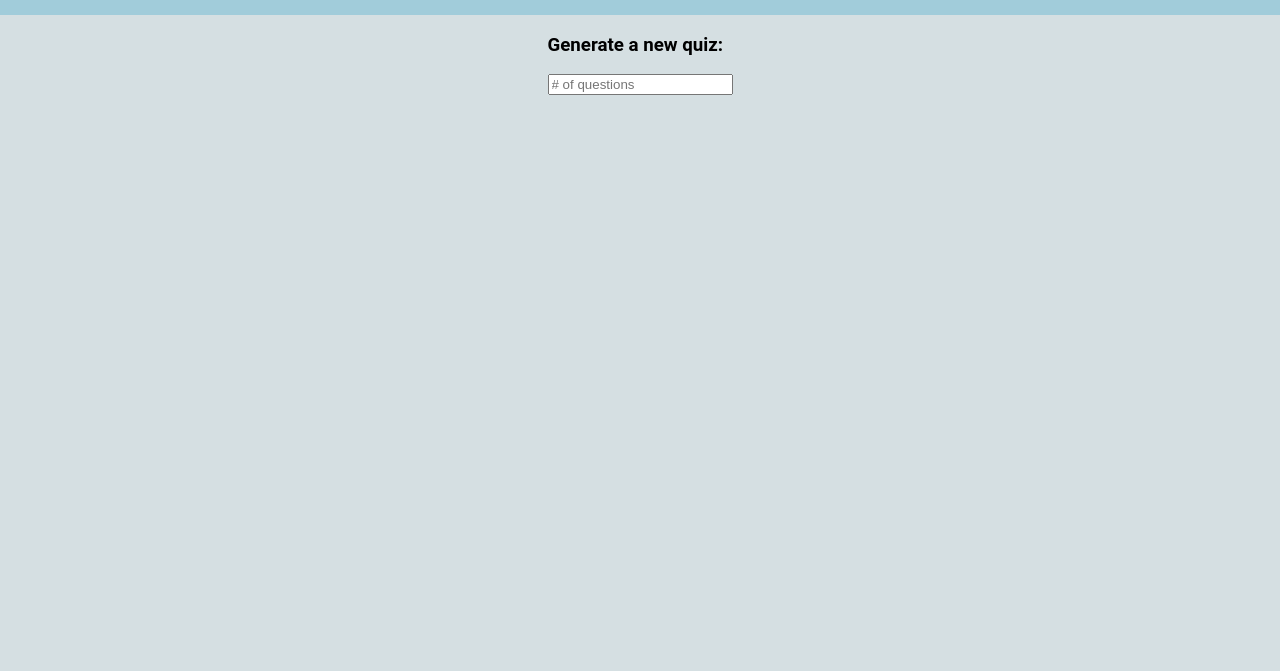
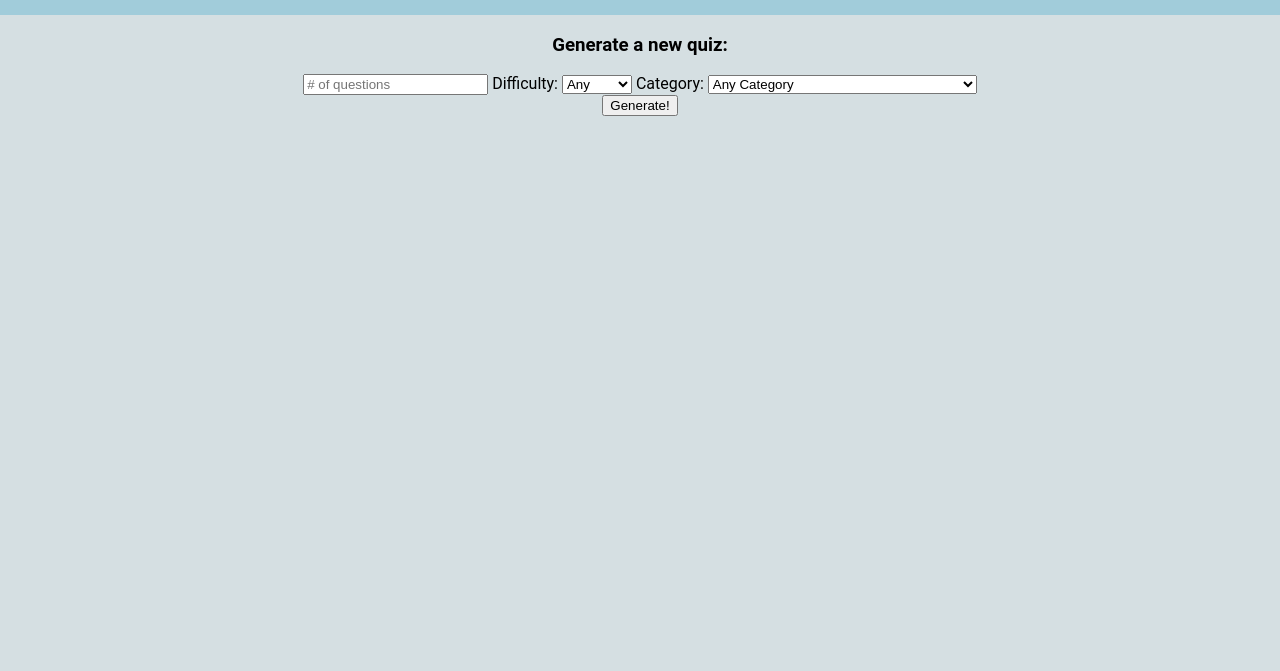
Before and after one commit to s-kaler/phase-1-project, a plain HTML site: page index.html in a window 1280 px wide. Shown: the part 129-800 px from the top of the page. Drawn offline with Linux system fonts and the light colour scheme; files whose address does not match are found by name.

Commit message:
created generate quiz form

```diff
--- a/index.html
+++ b/index.html
@@ -13,7 +13,7 @@
     </div>
     <div id="generate-container">
         <form id="generate-form">
-            <h3>Generate a new quiz:</h3>
+        <h3 id="form-header">Generate a new quiz:</h3>
             <input
                 type="text"
                 name="q-num"
@@ -21,6 +21,43 @@
                 placeholder="# of questions"
                 class="input-text"
             />
+            <label for="difficulty">Difficulty: </label>
+            <select type="dropdown" id="difficulty" name="difficulty">
+                <option value="any">Any</option>
+                <option value="easy">Easy</option>
+                <option value="medium">Medium</option>
+                <option value="hard">Hard</option>
+            </select>
+            <label for="trivia_category">Category: </label>
+            <select name="trivia_category" class="form-control">
+                <option value="any">Any Category</option>
+                <option value="9">General Knowledge</option>
+                <option value="10">Entertainment: Books</option>
+                <option value="11">Entertainment: Film</option>
+                <option value="12">Entertainment: Music</option>
+                <option value="13">Entertainment: Musicals &amp; Theatres</option>
+                <option value="14">Entertainment: Television</option>
+                <option value="15">Entertainment: Video Games</option>
+                <option value="16">Entertainment: Board Games</option>
+                <option value="17">Science &amp; Nature</option>
+                <option value="18">Science: Computers</option>
+                <option value="19">Science: Mathematics</option>
+                <option value="20">Mythology</option>
+                <option value="21">Sports</option>
+                <option value="22">Geography</option>
+                <option value="23">History</option>
+                <option value="24">Politics</option>
+                <option value="25">Art</option>
+                <option value="26">Celebrities</option>
+                <option value="27">Animals</option>
+                <option value="28">Vehicles</option>
+                <option value="29">Entertainment: Comics</option>
+                <option value="30">Science: Gadgets</option>
+                <option value="31">Entertainment: Japanese Anime &amp; Manga</option>
+                <option value="32">Entertainment: Cartoon &amp; Animations</option>
+            </select>
+            <br>
+            <button id="submit-quiz-button">Generate!</button>
         </form>
     </div>
 </body>
--- a/index.js
+++ b/index.js
@@ -1,3 +1,5 @@
+let quizGenerated = false;
+
 const init = () => {
     let dbURL = ""
 }
--- a/style.css
+++ b/style.css
@@ -1,3 +1,9 @@
+body {
+    margin: 0;
+    font-family: roboto;
+    background-color: rgb(213, 223, 226);
+  }
+
 #site-header {
     display: flex;
     justify-content: center;
@@ -10,10 +16,5 @@
   #generate-container {
     display: flex;
     justify-content: center;
+    text-align: center;
   }
-
-  body {
-    margin: 0;
-    font-family: roboto;
-    background-color: rgb(213, 223, 226);
-  }
```
